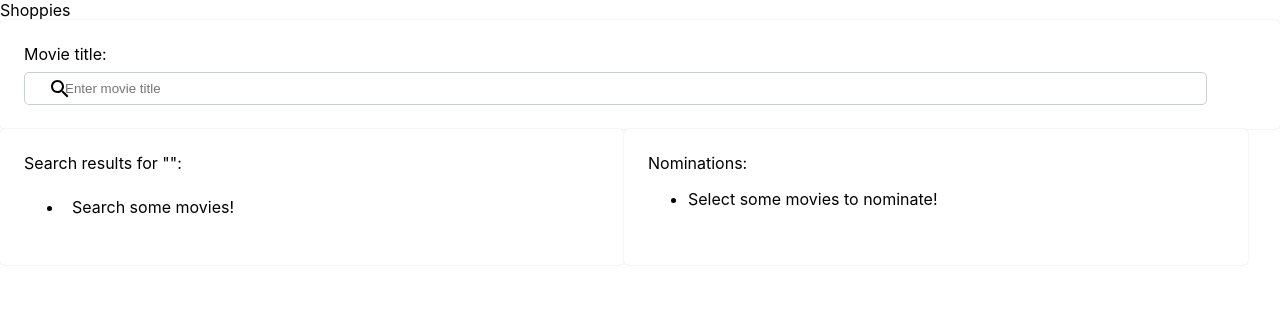
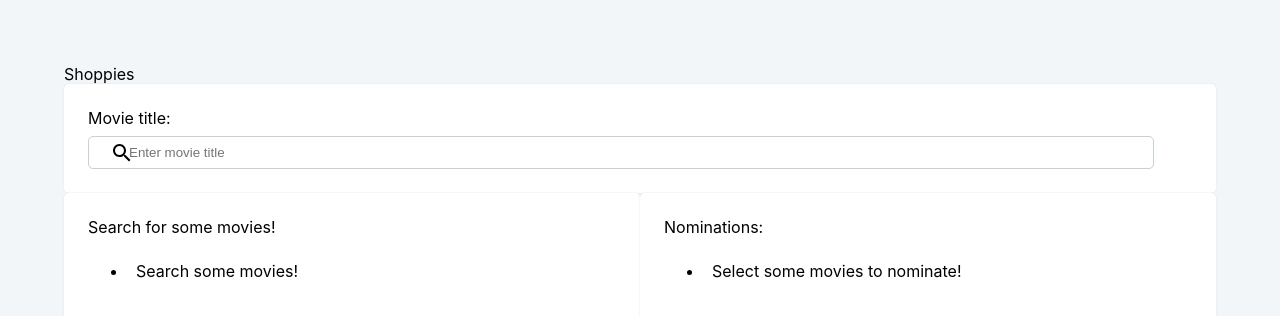
Before and after one commit to bunge12/shoppies, a React (Create React App) app: page / in a window 1280 px wide. Shown: the top 316 px of the page. Built offline with nearby package versions, Linux system fonts and the light colour scheme.

Commit message:
Styling fixes

```diff
--- a/src/App.css
+++ b/src/App.css
@@ -1,5 +1,7 @@
 .App {
-  /* text-align: center; */
+  width: 90%;
+  margin: 0px auto;
+  margin-top: 4rem;
 }
 
 @media (prefers-reduced-motion: no-preference) {
--- a/src/components/Button.jsx
+++ b/src/components/Button.jsx
@@ -2,14 +2,15 @@
 import styled from "styled-components";
 
 const StyledButton = styled.button`
-  margin-bottom: 1rem;
   border: 1px solid transparent;
   border-radius: 0.25rem;
+  margin-left: 0.5rem;
 `;
 
 export default function Button(props) {
   const click = (event) => {
     props.callback(event.target.value);
+    event.target.setAttribute("disabled", "disabled");
   };
   return (
     <StyledButton onClick={click} value={props.value} action={props.name}>
--- a/src/components/Nominations.jsx
+++ b/src/components/Nominations.jsx
@@ -7,7 +7,7 @@
   border-radius: 5px;
   border: 1px #dbe0e4;
   box-shadow: 0 0 2px #dbe0e4;
-  width: 45%;
+  width: 50%;
 `;
 
 const Info = styled.div`
@@ -21,14 +21,16 @@
   border-radius: 0.25rem;
 `;
 
-const Single = styled.li``;
+const Single = styled.li`
+  padding: 0.5rem;
+`;
 const List = styled.ul``;
 
 export default function Nominations(props) {
   let list = <Single>Select some movies to nominate!</Single>;
   props.data.length > 0 &&
     (list = props.data.map((each, index) => (
-      <Single key={index}>
+      <Single key={["nom", index]}>
         {each.Title} ({each.Year})
       </Single>
     )));
--- a/src/components/Results.jsx
+++ b/src/components/Results.jsx
@@ -8,7 +8,7 @@
   border-radius: 5px;
   border: 1px #dbe0e4;
   box-shadow: 0 0 2px #dbe0e4;
-  width: 45%;
+  width: 50%;
 `;
 
 const Single = styled.li`
@@ -21,10 +21,10 @@
   props.data &&
     (searchResult = props.data.map((each, index) => (
       <>
-        <Single key={index}>
+        <Single key={[index, each.Title, each.Year]}>
           {each.Title} ({each.Year})
           <Button
-            key={[each.Title, each.Year]}
+            key={[index, each.Title, each.Year]}
             name="Nominate"
             callback={props.callback}
             value={[each.Title, each.Year]}
@@ -35,7 +35,9 @@
 
   return (
     <Container>
-      Search results for "{props.term}":
+      {props.term === ""
+        ? "Search for some movies!"
+        : `Search results for ${props.term}:`}
       <List>{searchResult}</List>
     </Container>
   );
--- a/src/components/Search.jsx
+++ b/src/components/Search.jsx
@@ -35,6 +35,7 @@
     <Container>
       Movie title:
       <SearchBar
+        key={"searchbar"}
         type="text"
         placeholder="Enter movie title"
         id="name-input"
--- a/src/index.css
+++ b/src/index.css
@@ -1,13 +1,15 @@
 body {
   margin: 0;
-  font-family: -apple-system, BlinkMacSystemFont, 'Segoe UI', 'Roboto', 'Oxygen',
-    'Ubuntu', 'Cantarell', 'Fira Sans', 'Droid Sans', 'Helvetica Neue',
+  font-family: -apple-system, BlinkMacSystemFont, "Segoe UI", "Roboto", "Oxygen",
+    "Ubuntu", "Cantarell", "Fira Sans", "Droid Sans", "Helvetica Neue",
     sans-serif;
   -webkit-font-smoothing: antialiased;
   -moz-osx-font-smoothing: grayscale;
+  background-color: #f3f6f8;
+  background: #f3f6f8;
 }
 
 code {
-  font-family: source-code-pro, Menlo, Monaco, Consolas, 'Courier New',
+  font-family: source-code-pro, Menlo, Monaco, Consolas, "Courier New",
     monospace;
 }
```
